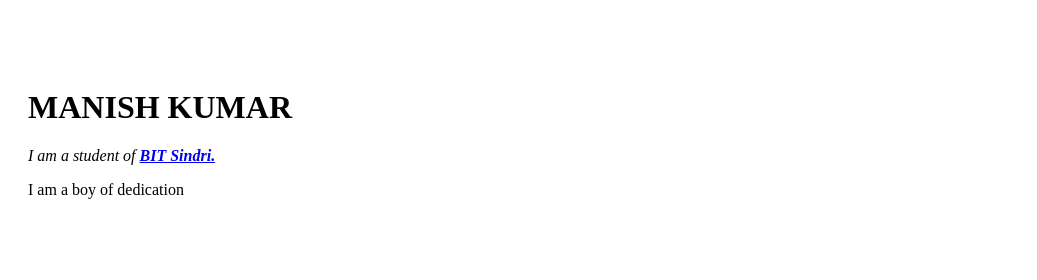
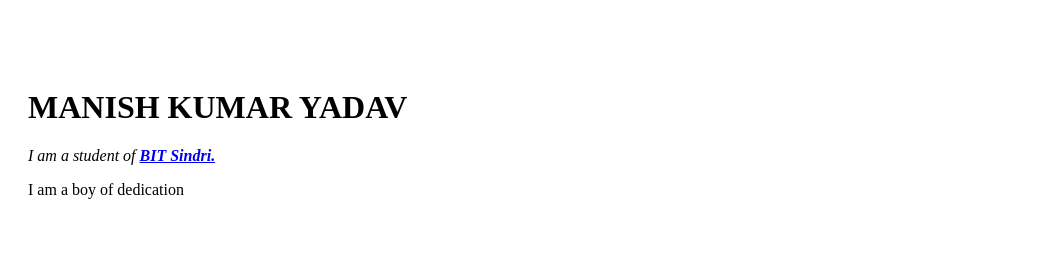
Before and after one commit to im-mky00/cv, a plain HTML site: page index.html in a window 1280 px wide. Shown: the top 280 px of the page, 243-1280 px from the left. Drawn offline with Linux system fonts and the light colour scheme.

Commit message:
Update index.html
Just changed your name

```diff
--- a/index.html
+++ b/index.html
@@ -13,7 +13,7 @@
           src="https://scontent.fpat3-2.fna.fbcdn.net/v/t1.6435-9/c0.48.1903.1903a/s851x315/42186233_2378304345747704_7886647879262011392_n.jpg?_nc_cat=102&ccb=1-3&_nc_sid=da31f3&_nc_ohc=CtlcD3WGETgAX8yZvKG&_nc_ht=scontent.fpat3-2.fna&tp=28&oh=247dce4a476d6f8b6983c551c1b4f4b0&oe=60DDA1FE"
           height="200" width="200" alt="Profile Picture"></td>
       <td>
-        <h1>MANISH KUMAR</h1>
+        <h1>MANISH KUMAR YADAV</h1>
         <p><em>I am a student of <strong><a href="https://en.wikipedia.org/wiki/Birsa_Institute_of_Technology_Sindri">BIT Sindri.</a></strong></em></p>
         <p>I am a boy of dedication</p>
 
```
